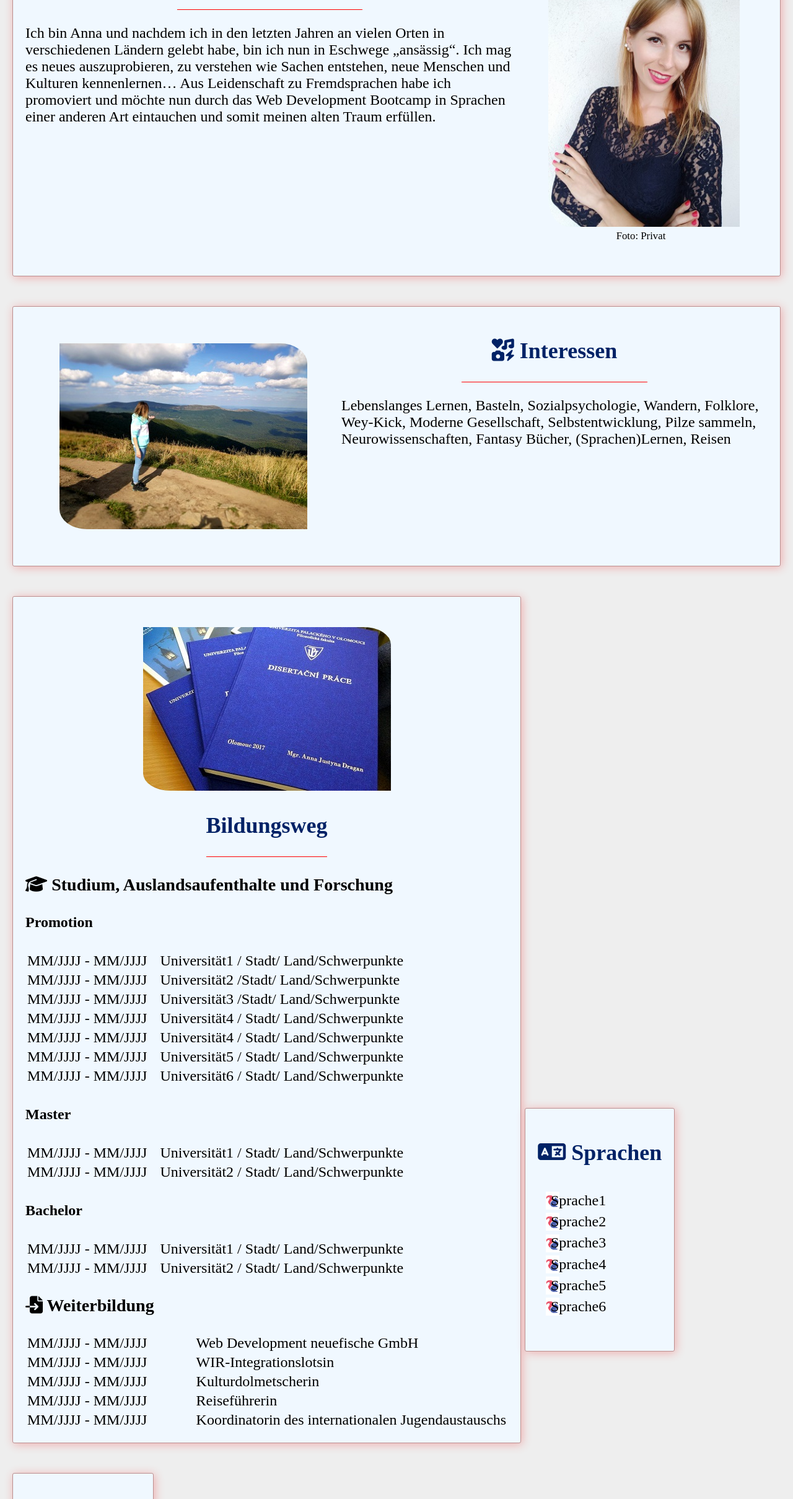
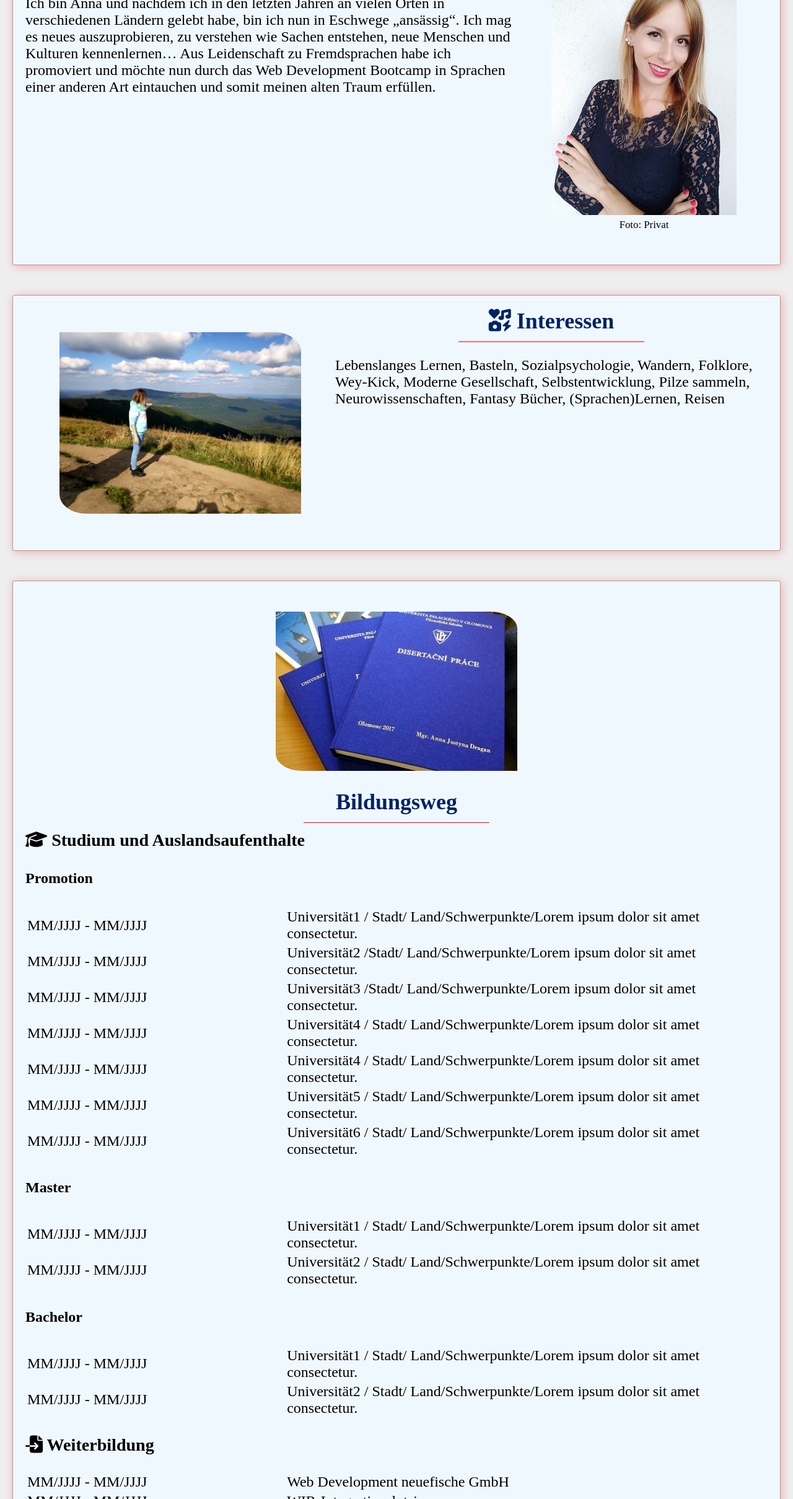
Before and after one commit to annadragan/personal-website, a plain HTML site: page index.html in a window 1280 px wide. Shown: the part 381-2800 px from the top of the page at 62% size. Drawn offline with Linux system fonts and the light colour scheme.

Commit message:
Add new CSS Structure

```diff
--- /dev/null
+++ b/Components/base.css
@@ -0,0 +1,89 @@
+body {
+  background-color: #eee;
+  margin: 0 auto;
+  padding: 0;
+  display: flex;
+  flex-wrap: wrap;
+  line-height: 1, 5;
+}
+
+h1 {
+  text-align: center;
+  color: #026;
+  font-family: "Dancing Script", cursive;
+  font-weight: 900;
+}
+
+h2 {
+  text-align: center;
+  color: #026;
+}
+
+nav {
+  display: flex;
+  flex-wrap: wrap;
+  gap: 25px;
+  padding: 0 7px;
+  font-weight: 100;
+  justify-content: center;
+}
+
+main {
+  padding: 20px;
+}
+
+section {
+  background-color: aliceblue;
+  padding: 20px;
+  border: 1px solid rosybrown;
+  height: auto;
+  display: inline-block;
+  /*flex-direction: column;*/
+  border-radius: 3px;
+  justify-content: center;
+  margin-bottom: 2rem;
+  box-shadow: 2px 2px 15px rgb(238, 173, 173);
+}
+
+ul {
+  padding: 10px;
+  list-style-type: none;
+}
+
+li {
+  background: url(/images/myLogo.png);
+  background-size: 12%;
+  background-repeat: no-repeat;
+  background-position: 1.5% center;
+  padding: 2%;
+  padding-left: 6%;
+  margin: 0;
+}
+
+aside {
+  color: red;
+  text-align: right;
+  font-style: italic;
+  flex-wrap: wrap;
+}
+
+a:link,
+a:visited {
+  color: rgb(5, 50, 146);
+  text-decoration: none;
+}
+
+a:hover {
+  color: red;
+}
+
+dt {
+  text-transform: uppercase;
+}
+
+footer {
+  padding: 20px;
+  margin: 0 auto;
+  text-align: center;
+  flex-wrap: wrap;
+}
--- /dev/null
+++ b/Components/utility.css
@@ -0,0 +1,17 @@
+* {
+  /*box-sizing: inherit;*/
+  box-sizing: border-box;
+}
+
+h2,
+h3 {
+  margin: 0;
+}
+
+html {
+  font-size: 150%;
+}
+
+p {
+  font-size: 1rem;
+}
--- a/index.html
+++ b/index.html
@@ -16,7 +16,7 @@
     <div>
        <header>
            <h1>Dr. Anna Dragan</h1>
-<hr class="person">
+<hr class="line-top-bottom">
         <nav>
           <a href="#home">Über mich</a>
           <a href="#interests">Interessen</a>
@@ -27,13 +27,13 @@
           <a href="#work">Berufsweg</a>
         </nav>
     </header>
-    <hr class="person">
+    <hr class="line-top-bottom">
     <aside class="quote">"Du wirst morgen sein was du heute denkst"</aside>
      <main>
          <section id="home" class="about-me">
-           <figure class="name">
+           <figure class="photo">
           <img src="/images/Anna.jpg" alt="" class="me"/>
-          <figcaption class="privat">Foto: Privat</figcaption>
+          <figcaption class="photo-titel">Foto: Privat</figcaption>
         </figure>
           <h2>Hey, schön dich zu sehen!</h2><hr class="line">
           <p>
@@ -47,68 +47,73 @@
           </p>
         </section>
        <section>
-          <figure class="name2"><img src="/images/wandern.jpg" alt="" class="me"></figure>
+          <figure class="picture-left">
+            <img src="/images/wandern.jpg" alt="" class="picture"></figure>
           <h2 id="interests"><i class="fas fa-icons"></i> Interessen</h2><hr class="line">
           <p> Lebenslanges Lernen, Basteln, Sozialpsychologie, Wandern, Folklore, Wey-Kick, Moderne Gesellschaft, Selbstentwicklung, Pilze sammeln, Neurowissenschaften, Fantasy Bücher, (Sprachen)Lernen, Reisen
           </p>
         </section>
-<section>
+<section class="to-fix">
   <figure>
-    <img src="/images/bildung.jpg" alt="" srcset="" class="me"></figure>
+    <img src="/images/bildung.jpg" alt="" srcset="" class="picture"></figure>
    <h2 id="education">Bildungsweg </h2> <hr class="line">
-   <h3><i class="fas fa-graduation-cap"></i> Studium, Auslandsaufenthalte und Forschung</h3>
+   <h3><i class="fas fa-graduation-cap"></i> Studium und Auslandsaufenthalte</h3>
    <h4>Promotion </h4>
    <table>
     <tr>
       <td class="tab-width">MM/JJJJ - MM/JJJJ</td>
-      <td>Universität1 / Stadt/ Land/Schwerpunkte</td>
+      <td>Universität1 / Stadt/ Land/Schwerpunkte/Lorem ipsum dolor sit amet consectetur.</td>
     </tr>
     <tr>
       <td class="tab-width">MM/JJJJ - MM/JJJJ</td>
-      <td>Universität2 /Stadt/ Land/Schwerpunkte</td>
+      <td>Universität2 /Stadt/ Land/Schwerpunkte/Lorem ipsum dolor sit amet consectetur.</td>
     </tr>
     <tr>
       <td class="tab-width">MM/JJJJ - MM/JJJJ</td>
-        <td>Universität3 /Stadt/ Land/Schwerpunkte</td>
+      <td>Universität3 /Stadt/ Land/Schwerpunkte/Lorem ipsum dolor sit amet consectetur.</td>
     </tr>
      <tr>
       <td class="tab-width"> MM/JJJJ - MM/JJJJ</td>
-      <td>Universität4 / Stadt/ Land/Schwerpunkte</td>
+      <td>Universität4 / Stadt/ Land/Schwerpunkte/Lorem ipsum dolor sit amet consectetur.</td>
    </tr>
      <tr>
       <td class="tab-width">MM/JJJJ - MM/JJJJ</td>
-<td>Universität4 / Stadt/ Land/Schwerpunkte</td>
+      <td>Universität4 / Stadt/ Land/Schwerpunkte/Lorem ipsum dolor sit amet consectetur.</td>
      </tr>
      <tr>
       <td class="tab-width">MM/JJJJ - MM/JJJJ</td>
-        <td>Universität5 / Stadt/ Land/Schwerpunkte</td>
+      <td>Universität5 / Stadt/ Land/Schwerpunkte/Lorem ipsum dolor sit amet consectetur.</td>
     </tr>
      <tr>
       <td class="tab-width">MM/JJJJ - MM/JJJJ</td>
-       <td>Universität6 / Stadt/ Land/Schwerpunkte</td>
+      <td>Universität6 / Stadt/ Land/Schwerpunkte/Lorem ipsum dolor sit amet consectetur.</td>
      </tr>
     </table>
     <h4>Master</h4>
     <table>
       <tr>
        <td class="tab-width">MM/JJJJ - MM/JJJJ</td>
-        <td>Universität1 / Stadt/ Land/Schwerpunkte</td>
+        <td>Universität1 / Stadt/ Land/Schwerpunkte/Lorem ipsum dolor sit amet consectetur.</td>
       </tr>
+      <tr>
         <td class="tab-width">MM/JJJJ - MM/JJJJ</td>
-        <td>Universität2 / Stadt/ Land/Schwerpunkte</td>
+        <td>Universität2 / Stadt/ Land/Schwerpunkte/Lorem ipsum dolor sit amet consectetur.</td>
       </tr>
       </table>
   <h4>Bachelor</h4>
   <table>
   <tr>
     <td class="tab-width">MM/JJJJ - MM/JJJJ</td>
-    <td>Universität1 / Stadt/ Land/Schwerpunkte</td>
+    <td>Universität1 / Stadt/ Land/Schwerpunkte/Lorem ipsum dolor sit amet consectetur.</td>
     </tr>
+    <tr>
     <td class="tab-width">MM/JJJJ - MM/JJJJ</td>
-    <td>Universität2 / Stadt/ Land/Schwerpunkte</td>
+    <td>Universität2 / Stadt/ Land/Schwerpunkte/Lorem ipsum dolor sit amet consectetur.</td>
   </tr>
   </table>
+  <br>
   <h3><i class="fas fa-file-import"></i> Weiterbildung</h3>
+  <br>
 <table>
   <tr>
     <td class="tab-width">MM/JJJJ - MM/JJJJ</td>
@@ -133,9 +138,9 @@
   </tr>
 </table>
 </section>
-<section>
-  <h2 id="languages"><i class="fas fa-language"> </i> Sprachen</h2>
-  <ul>
+<section  class="to-fix">
+  <h2 id="languages"><i class="fas fa-language"> </i> Sprachen</h2><hr class="line">
+  <ul role="list" class="skills-style">
     <li>Sprache1</li>
     <li>Sprache2</li>
     <li>Sprache3</li>
@@ -144,10 +149,10 @@
     <li>Sprache6</li>
   </ul>
 </section>
-<section>
-  <h2 id="it-skills"><i class="fab fa-leanpub"></i> IT </h2>
-  <h3>im Lernprozess</h3>
-<ul>
+<section class="to-fix">
+  <h2 id="it-skills"><i class="fab fa-leanpub"></i> IT </h2><hr class="line">
+  <p class="it-skills">im Lernprozess</p>
+<ul role="list" class="skills-style">
   <li>HTML</li>
   <li>CSS</li>
   <li>JavaScript </li>
@@ -156,9 +161,9 @@
 </section>
 <section>
   <h2 id="expirience"> Erfahrungen</h2><hr class="line">
-  <p> Forschung, Erwachsenenbildung, Networking, internationale Zusammenarbeit, Analyse, Öffentlichkeitsarbeit, Scientific Writing, Textsicherung, Verwaltung, Marketing, Eventmanagement, Reisebegleitung, Beratung, Public Speaking</p>
+  <p> Forschung, Erwachsenenbildung, Projektmanagement, Networking, internationale Zusammenarbeit, Analyse, Öffentlichkeitsarbeit, Scientific Writing, Textsicherung, Verwaltung, Marketing, Eventmanagement, Beratung, Public Speaking</p>
 </section>
-<section>
+<section class="to-fix">
   <h2 id="work">Berufsweg</h2><hr class="line">
   <h3><i class="fas fa-briefcase"></i> Positionen</h3>
   <dl>
@@ -174,30 +179,20 @@
   </dl>
  <h3><i class="fas fa-globe-europe"></i> Praktika</h3>
     <dl>
-    <dl>
-    <dt>MM/JJJJ - MM/JJJJ</dt>
+    <dt> MM/JJJJ - MM/JJJJ</dt>
     <dd> Marketing und Vertrieb</dd>
     <dt> MM/JJJJ - MM/JJJJ</dt>
-     <dd>  Controllerin</dd>
+    <dd> Controllerin</dd>
     <dt> MM/JJJJ - MM/JJJJ</dt>
-    <dd>   Reiseführung</dd>
-  <dt>MM/JJJJ - MM/JJJJ</dt>
+    <dd> Reiseführung</dd>
+    <dt> MM/JJJJ - MM/JJJJ</dt>
     <dd> Öffentliche Verwaltung</dd>
     </dl>
 </section>
-<!--<section>
-          <h2 id='contact'>Kontakt</h2>
-        <address id="contact">
-            <div>
-              <span>Tel. 123 98765436</span> <br />
-              <span>E-Mail: somemail@some.com</span>
-            </div>
-          </address>
-</section>-->
       </main>
   </body>
   <footer>
-      <hr class="person">
+      <hr class="line-top-bottom">
      <small class='copyright'>&copy; Copyright 2022</small>
      <span>
       <a
@@ -213,7 +208,7 @@
         <a href="+498571342837" aria-label="Telefonnumer"> <i class="fas fa-mobile-alt fa-1x"></i></a>
           <a href="somemail@some.com" aria-label="E-Mail"><i class="fas fa-envelope"></i></a>
         </span>
-        <hr class="person">
+        <hr class="line-top-bottom">
         <a href='#'>Home</a>
   </footer>
 </div>
--- a/style.css
+++ b/style.css
@@ -1,80 +1,25 @@
 @import url("https://fonts.googleapis.com/css2?family=Dancing+Script&family=Handlee&family=Roboto:wght@100&display=swap");
+@import "./Components/base.css";
+@import "./Components/utility.css";
 
-* {
-  box-sizing: inherit;
+.logo {
+  padding: 5px;
+  width: 10%;
+  height: 10%;
 }
-body {
-  background-color: #eee;
-  margin: 0 auto;
-  padding: 0;
-  flex-direction: row;
-  flex-wrap: wrap;
-  line-height: 1, 5;
-}
-h1 {
-  text-align: center;
-  color: #026;
-  font-family: "Dancing Script", cursive;
-  font-weight: 900;
-}
-h2 {
-  text-align: center;
-  color: #026;
-}
-section {
-  background-color: aliceblue;
-  padding: 20px;
-  border: 1px solid rosybrown;
-  height: auto;
-  display: inline-block;
-  border-radius: 3px;
-  justify-content: center;
-  margin-bottom: 2rem;
-  box-shadow: 2px 2px 15px rgb(238, 173, 173);
-}
-nav {
-  display: flex;
-  flex-direction: row;
-  flex-wrap: wrap;
-  gap: 25px;
-  padding: 0 7px;
-  font-weight: 100;
-  justify-content: center;
-}
-main {
+
+.quote {
   padding: 20px;
 }
-p {
-  font-size: 1rem;
+
+.line {
+  background-color: red;
+  height: 1px;
+  width: 25%;
+  border: 0;
 }
-html {
-  font-size: 150%;
-}
-ul {
-  padding: 10px;
-  list-style-type: none;
-}
-li {
-  background: url(/images/myLogo.png);
-  background-size: 12%;
-  background-repeat: no-repeat;
-  background-position: 1.5% center;
-  padding: 2%;
-  padding-left: 6%;
-}
-li:hover {
-  background: rosybrown;
-}
-aside {
-  color: red;
-  text-align: right;
-  font-style: italic;
-  flex-wrap: wrap;
-}
-dt {
-  text-transform: uppercase;
-}
-.me {
+
+.picture {
   border-radius: 0 12% 0 12%;
   padding: 5px;
   display: block;
@@ -82,64 +27,52 @@ dt {
   max-width: 400px;
   margin: auto;
 }
-a:link,
-a:visited {
-  color: rgb(5, 50, 146);
-  text-decoration: none;
-}
-a:hover {
-  color: red;
-}
-footer {
-  padding: 20px;
-  margin: 0 auto;
-  text-align: center;
-  flex-wrap: wrap;
-}
+
 .about-me {
   float: left;
 }
-.name {
+
+.photo {
   float: right;
   padding: 10px;
 }
-.name2 {
+
+.picture-left {
   float: left;
   padding: 10px;
 }
-.copyright {
-  float: left;
-  padding-left: 4%;
-}
-.person {
+
+.line-top-bottom {
   height: 1px;
   background-color: red;
   border: 0px;
   width: 90%;
 }
-.logo {
-  padding: 5px;
-  width: 10%;
-  height: 10%;
+
+.skills-style {
+  display: flex;
+  justify-content: center;
+  flex-wrap: wrap;
 }
-.vertical {
-  border: 0.1px solid red;
-  height: auto;
-  width: 0px;
+
+.copyright {
+  float: left;
+  padding-left: 4%;
 }
-.quote {
-  padding: 20px;
-}
-.line {
-  background-color: red;
-  height: 1px;
-  width: 25%;
-  border: 0;
-}
-.privat {
+
+.photo-titel {
   text-align: center;
   font-size: 0.7rem;
 }
+
+.it-skills {
+  text-align: center;
+}
+
 .tab-width {
   width: 35%;
 }
+.to-fix {
+  display: flex;
+  flex-direction: column;
+}
```
Lines whose indentation alone changed are shown as unchanged.
